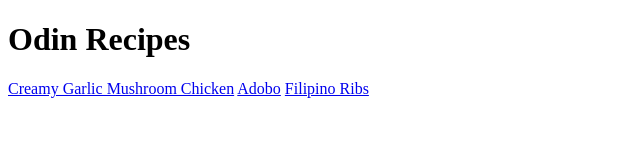
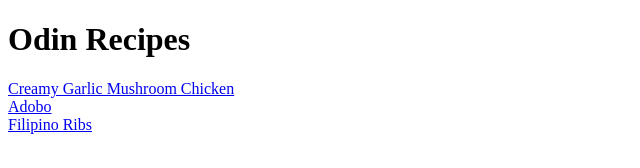
Before and after one commit to KingEddeh/odin-recipes, a plain HTML site: page index.html in a window 1280 px wide. Shown: the whole page, without its empty margins (0-640 px from the left). Drawn offline with Linux system fonts and the light colour scheme.

Commit message:
Fixed recipe link positioning

```diff
--- a/index.html
+++ b/index.html
@@ -7,8 +7,8 @@
 </head>
 <body>
     <h1>Odin Recipes</h1>
-    <a href="recipes/Creamy-Garlic-Mushroom-Chicken.html">Creamy Garlic Mushroom Chicken</a>
-    <a href="recipes/Adobo.html">Adobo</a>
-    <a href="recipes/Filipino-Ribs.html">Filipino Ribs</a>
+    <a href="recipes/Creamy-Garlic-Mushroom-Chicken.html">Creamy Garlic Mushroom Chicken</a> <br>
+    <a href="recipes/Adobo.html">Adobo</a> <br>
+    <a href="recipes/Filipino-Ribs.html">Filipino Ribs</a> <br>
 </body>
 </html>
```
